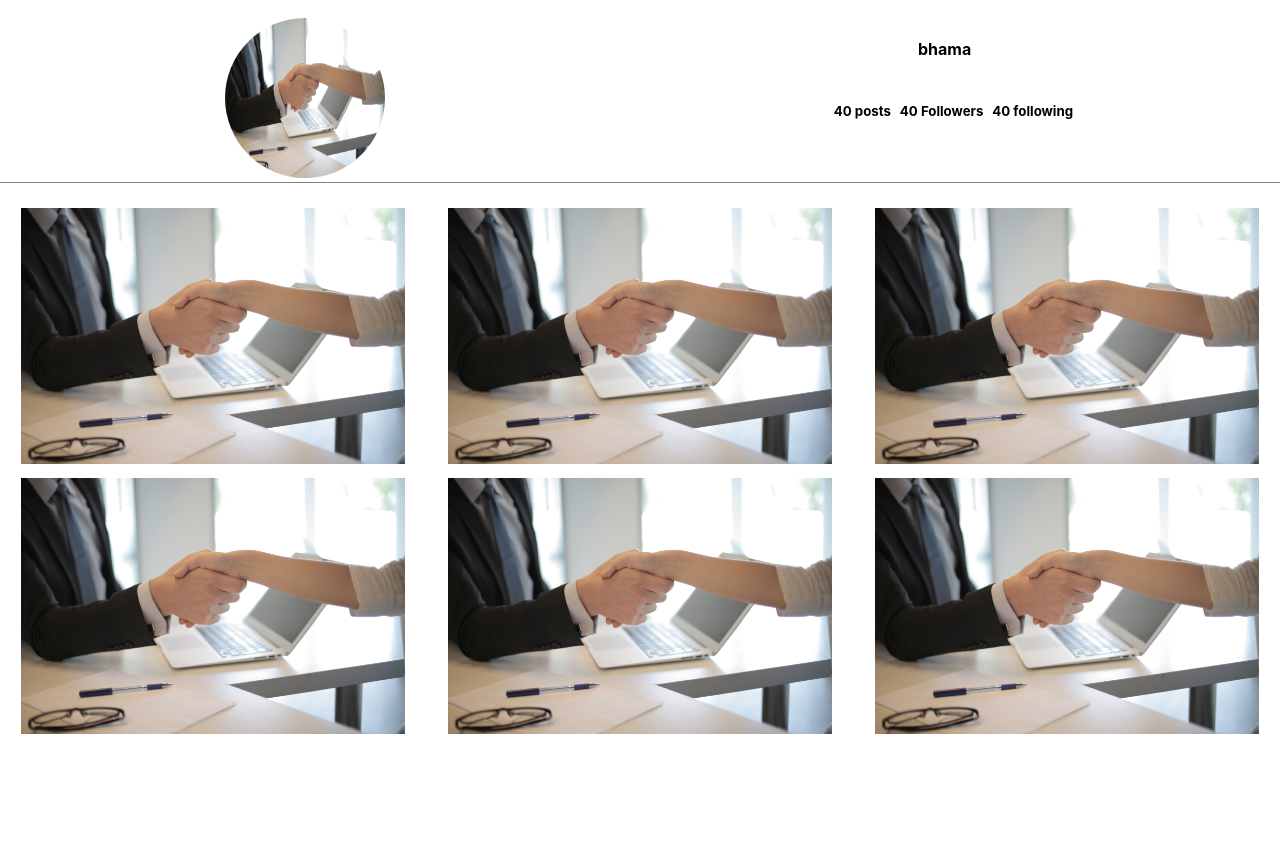
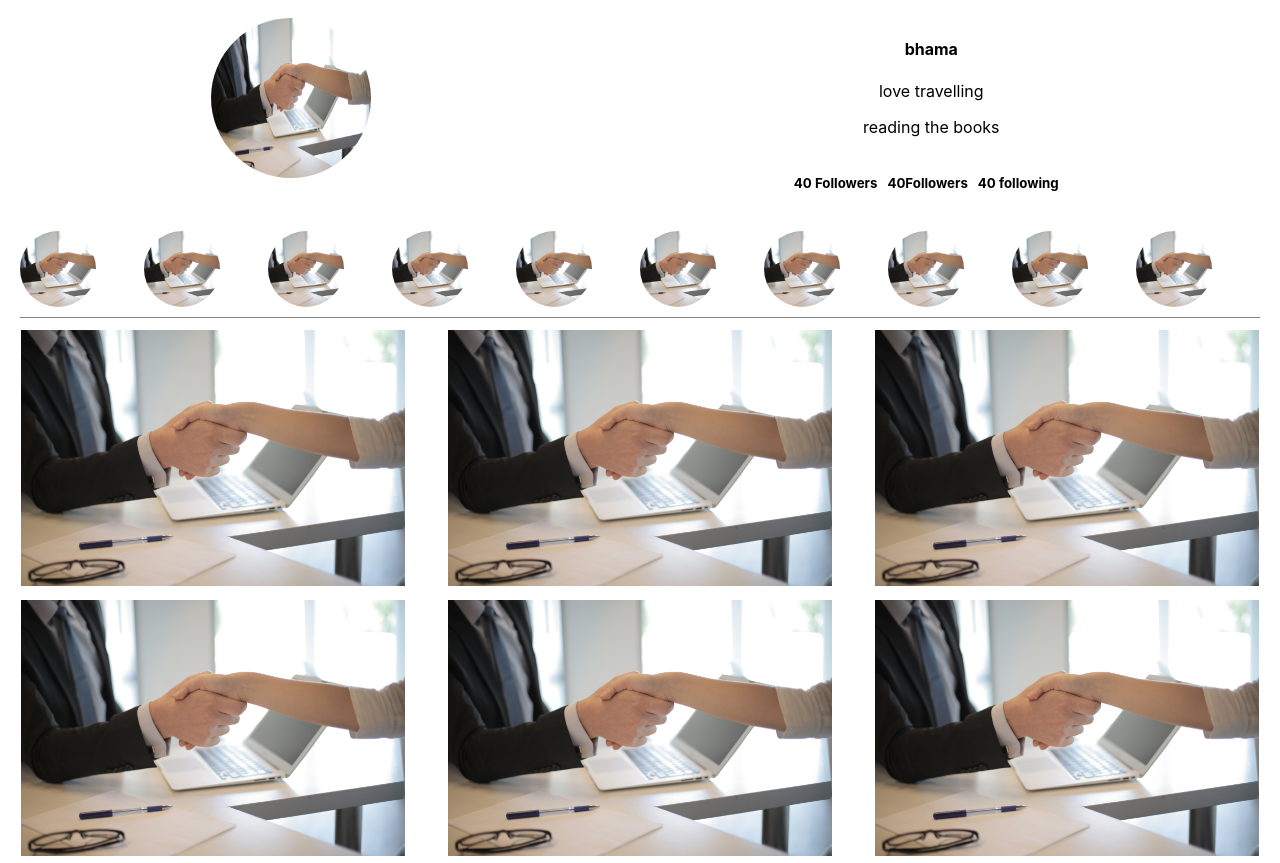
Before and after one commit to ch-sophie/bookface, a React (Create React App) app in the folder bookface-app/: page /profile in a window 1280 px wide. Before the commit the page ends 800 px from the top, so only its background shows below. Built offline with nearby package versions, Linux system fonts and the light colour scheme.

Commit message:
css on profile

```diff
--- a/bookface-app/src/components/Editprofile.js
+++ b/bookface-app/src/components/Editprofile.js
@@ -1,23 +1,44 @@
 import React from 'react'
 import setimage from './img/home1.jpg'
+import Avatar from '@mui/material/Avatar';
+import Stack from '@mui/material/Stack';
 
 
 const Editprofile = () => {
     return (
         <div >
-            <div style={{ display: "flex", justifyContent: "space-around", margin: "18px 0px",borderBottom:'1px solid grey' }}>
+            <div style={{ display: "flex", justifyContent: "space-around", margin: "18px 0px" }}>
                 <div><img src={setimage} alt="" style={{ width: "160px", height: "160px", borderRadius: "80px" }} /> </div>
                 <div>
                     <h4>bhama </h4>
-                    <div style={{ display: "flex", justifyContent: "space-between", width: "108%" }}>
-                        <h5> 40 posts</h5>
-                        <h5> 40 Followers</h5>
-                        <h5> 40 following</h5>
+                    <p>love travelling</p>
+                    <p>reading the books</p>
+                    <div style={{ display: "flex", justifyContent: "space-between", width: "100%" }}>
+                        <h5> 40 Followers</h5><span></span>
+                        <h5> 40Followers </h5><span></span>
+                        <h5> 40 following</h5><span></span>
                     </div>
-
                 </div>
 
             </div>
+            <div style={{ display: "flex", margin: "5px 20px",borderBottom:'1px solid grey',paddingBottom:'10px' }}>
+            <Stack direction="row" spacing={6} >
+            <Avatar alt="Travis Howard" src={setimage}   sx={{ width: 76, height: 76,}}/>
+      <Avatar alt="Travis Howard" src={setimage}   sx={{ width: 76, height: 76 }}/>
+      <Avatar alt="Cindy Baker" src={setimage}  sx={{ width: 76, height: 76 }} />
+      <Avatar alt="Travis Howard" src={setimage}  sx={{ width: 76, height: 76 }}/>
+      <Avatar alt="Cindy Baker" src={setimage}  sx={{ width: 76, height: 76 }}/>
+      <Avatar alt="Remy Sharp" src={setimage}   sx={{ width: 76, height: 76 }}/>
+      <Avatar alt="Travis Howard" src={setimage}   sx={{ width: 76, height: 76 }}/>
+      <Avatar alt="Cindy Baker" src={setimage}  sx={{ width: 76, height: 76 }} />
+      <Avatar alt="Travis Howard" src={setimage}  sx={{ width: 76, height: 76 }}/>
+      <Avatar alt="Cindy Baker" src={setimage}  sx={{ width: 76, height: 76 }}/>
+
+    </Stack>
+    </div>
+
+
+
             <div className="gallery">
             <img  className='item' src={setimage} alt="" />
             <img  className='item' src={setimage} alt="" />
@@ -30,18 +51,6 @@ const Editprofile = () => {
            </div>
 
         </div>
-        // <div style={{maxWidth:"550px",margin:"0px auto"}}>
-        //     <div style={{display:"flex",justifyContent:"space-around", margin:"18px 0px",}}>
-        //         <div>
-        //         </div>
-        //         <div>
-        //         </div>
-
-
-        //     </div>
-
-        // </div>
-
     )
 }
 
--- a/bookface-app/src/components/Search/New.js
+++ b/bookface-app/src/components/Search/New.js
@@ -7,8 +7,13 @@ import './style.css'
 import Box from '@mui/material/Box';
 import setimage from '../img/home1.jpg'
 import {Link} from 'react-router-dom'
+import { css, jsx } from '@emotion/react'
 
-
+const base = css`
+  @media (min-width: 600px) {
+    width: 600px;
+  }
+`
 function New({ placeholder, data }) {
   const [filteredData, setFilteredData] = useState([]);
   const [wordEntered, setWordEntered] = useState("");
@@ -33,12 +38,13 @@ function New({ placeholder, data }) {
   };
 
   return (
-    <Box sx={{ width: '100%', maxWidth: 500, }}>
-
+    // <Box sx={{ width: '100%', maxWidth: 500, }}>
+<div className="container-search" css={css`${base}`}>
     <div className="search">
-    <div><Link  to='/hall'><ArrowBackIcon sx={{fontSize: 40}} /></Link></div>
 
       <div className="searchInputs">
+      <div><Link  to='/hall'><ArrowBackIcon sx={{fontSize: 40}} /></Link></div>
+
         <input
           type="text"
           placeholder={placeholder}
@@ -87,8 +93,8 @@ function New({ placeholder, data }) {
 
            </div>
 
-
-    </Box>
+           </div>
+    // </Box>
 
   );
 }
--- a/bookface-app/src/components/Search/style.css
+++ b/bookface-app/src/components/Search/style.css
@@ -30,12 +30,9 @@
     height: 30px;
     width: 300px;
   }
-  /* p{
-margin-top: 100px;
-  } */
   .searchIcon {
     height: 60px;
-    width: 50px;
+    width: 900px;
     background-color: white;
     display: grid;
     place-items: center;
@@ -48,15 +45,16 @@ margin-top: 100px;
     font-size: 35px;
   }
 
-  /* .dataResult {
+  .dataResult {
     margin-top: 5px;
-    width: 300px;
-    height: 200px;
+    width: 50%;
+    height: 50%;
     background-color: white;
     box-shadow: rgba(0, 0, 0, 0.35) 0px 5px 15px;
     overflow: hidden;
     overflow-y: auto;
-  } */
+    text-align: center;
+  }
 
   .dataResult::-webkit-scrollbar {
     display: none;
```
Also changed, not shown: bookface-app/src/TestProfile.js (added, +11 -0 lines).
